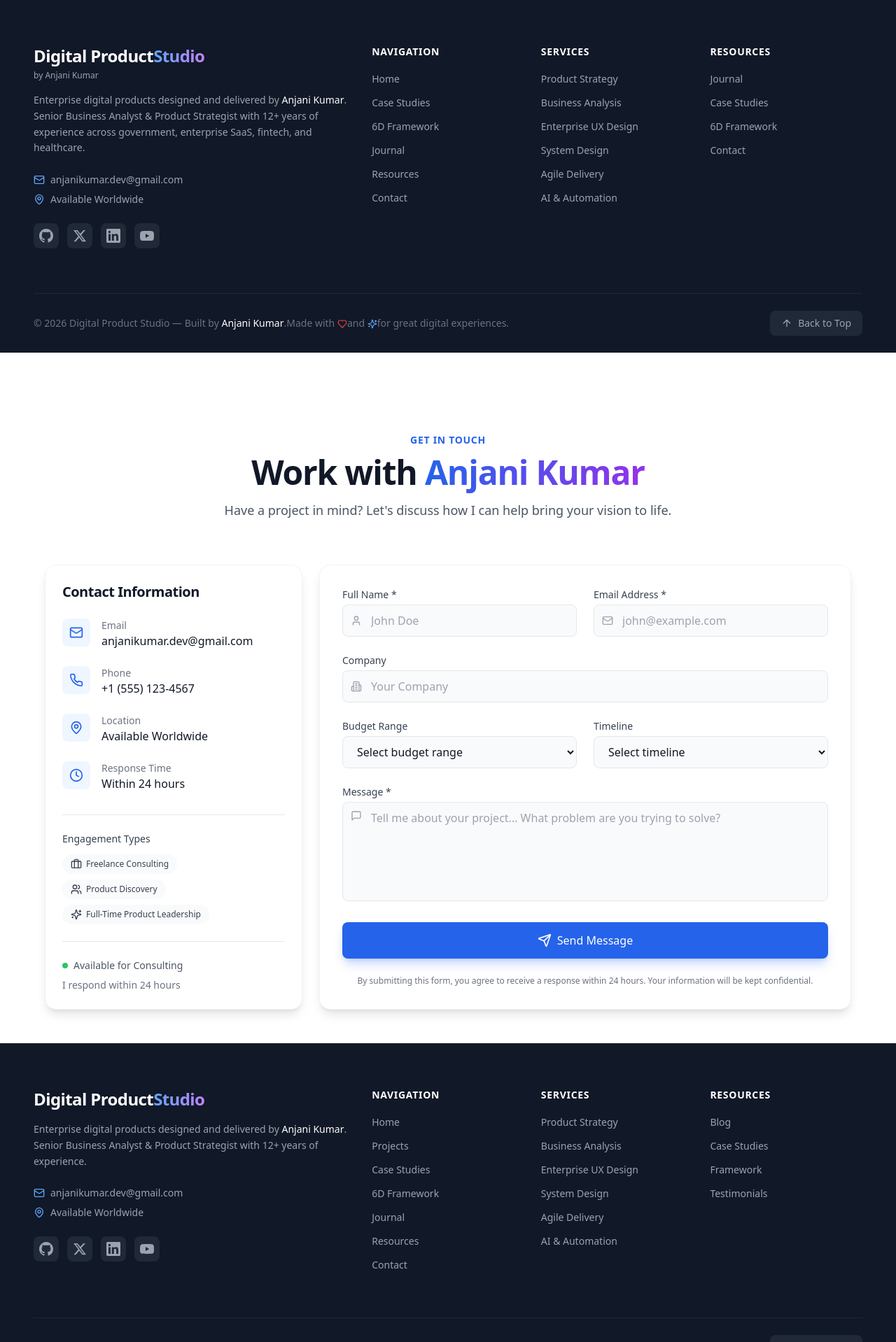
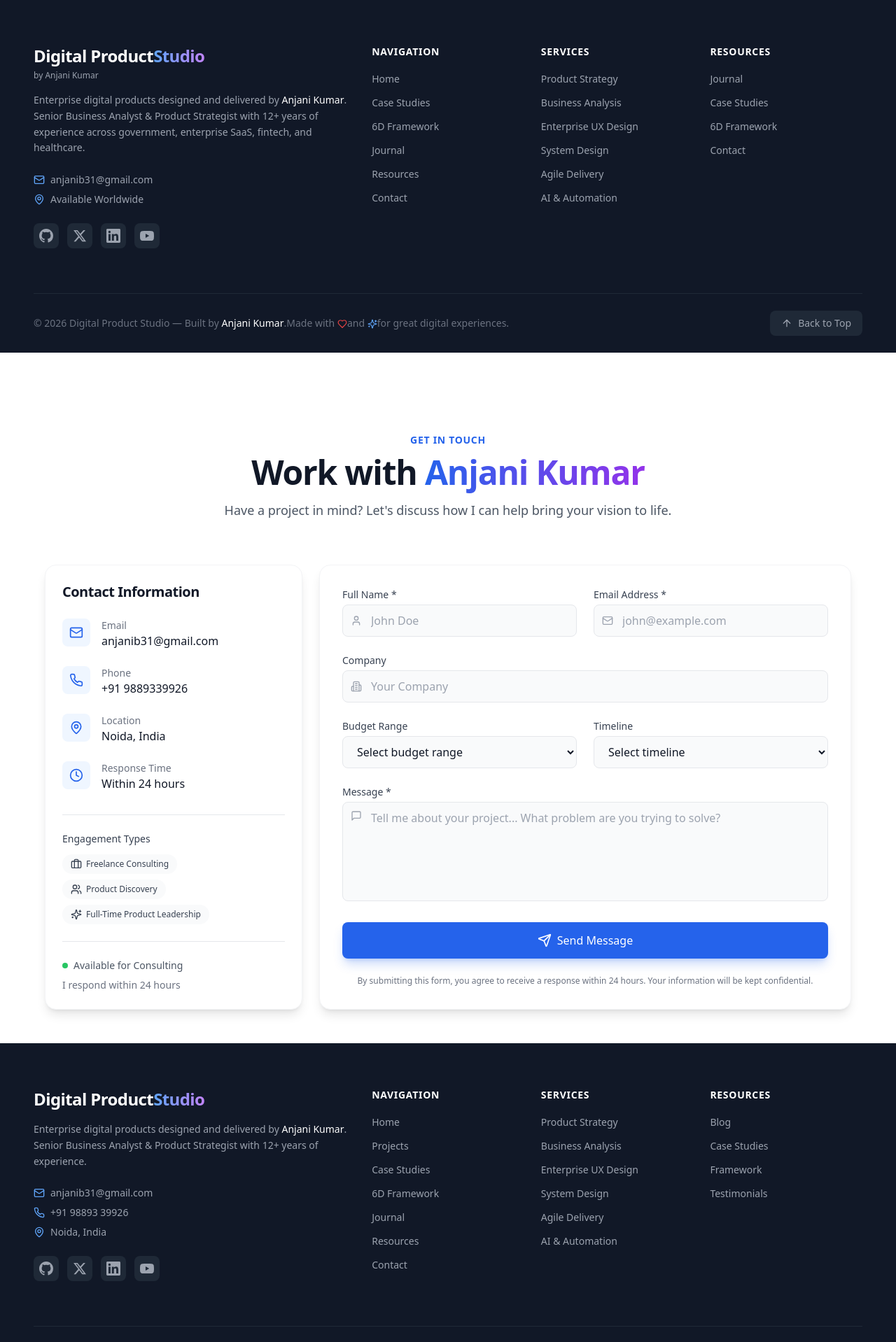
Before and after one commit to anjanikumar-dev/digital-product-studio, a Next.js app: page /contact in a window 1280 px wide. Shown: the top 1918 px of the page at 70% size. Built offline with nearby package versions, Linux system fonts and the light colour scheme.

Commit message:
your message

```diff
--- a/src/app/contact/page.tsx
+++ b/src/app/contact/page.tsx
@@ -73,19 +73,19 @@ export default function ContactPage() {
     {
       icon: Mail,
       label: 'Email',
-      value: 'anjanikumar.dev@gmail.com',
-      link: 'mailto:anjanikumar.dev@gmail.com'
+      value: 'anjanib31@gmail.com',
+      link: 'mailto:anjanib31@gmail.com'
     },
     {
       icon: Phone,
       label: 'Phone',
-      value: '+1 (555) 123-4567',
-      link: 'tel:+15551234567'
+      value: '+91 9889339926',
+      link: 'tel:+919889339926'
     },
     {
       icon: MapPin,
       label: 'Location',
-      value: 'Available Worldwide',
+      value: 'Noida, India',
       link: null
     },
     {
--- a/src/components/home/About.tsx
+++ b/src/components/home/About.tsx
@@ -137,6 +137,7 @@ export default function About() {
                     <p className="text-sm text-gray-500 dark:text-gray-400">
                       Senior Business Analyst &amp; Product Strategist
                     </p>
+                    <p className="text-xs text-gray-400 dark:text-gray-500"></p>
                   </div>
                 </div>
 
--- a/src/components/layout/Footer.tsx
+++ b/src/components/layout/Footer.tsx
@@ -5,6 +5,7 @@ import Link from 'next/link';
 import {
   Mail,
   MapPin,
+  Phone,
   ArrowUp,
   Heart,
   Sparkles
@@ -130,13 +131,19 @@ export default function Footer() {
             <div className="space-y-2 text-sm">
   <div className="flex items-center gap-2 text-gray-400">
     <Mail className="w-4 h-4 text-blue-400" />
-                <a href="mailto:anjanikumar.dev@gmail.com" className="hover:text-white transition-colors">
-                  anjanikumar.dev@gmail.com
+    <a href="mailto:anjanib31@gmail.com" className="hover:text-white transition-colors">
+      anjanib31@gmail.com
+    </a>
+  </div>
+  <div className="flex items-center gap-2 text-gray-400">
+    <Phone className="w-4 h-4 text-blue-400" />
+    <a href="tel:+919889339926" className="hover:text-white transition-colors">
+      +91 98893 39926
     </a>
   </div>
   <div className="flex items-center gap-2 text-gray-400">
     <MapPin className="w-4 h-4 text-blue-400" />
-                <span>Available Worldwide</span>
+    <span>Noida, India</span>
   </div>
 </div>
 
--- a/src/components/layout/Navbar.tsx
+++ b/src/components/layout/Navbar.tsx
@@ -133,8 +133,8 @@ export default function Footer() {
             <div className="space-y-2 text-sm">
               <div className="flex items-center gap-2 text-gray-400">
                 <Mail className="w-4 h-4 text-blue-400" />
-                <a href="mailto:anjanikumar.dev@gmail.com" className="hover:text-white transition-colors">
-                  anjanikumar.dev@gmail.com
+                <a href="mailto:anjanib31@gmail.com" className="hover:text-white transition-colors">
+                  anjanib31@gmail.com
                 </a>
               </div>
               <div className="flex items-center gap-2 text-gray-400">
```
Lines whose indentation alone changed are shown as unchanged.
